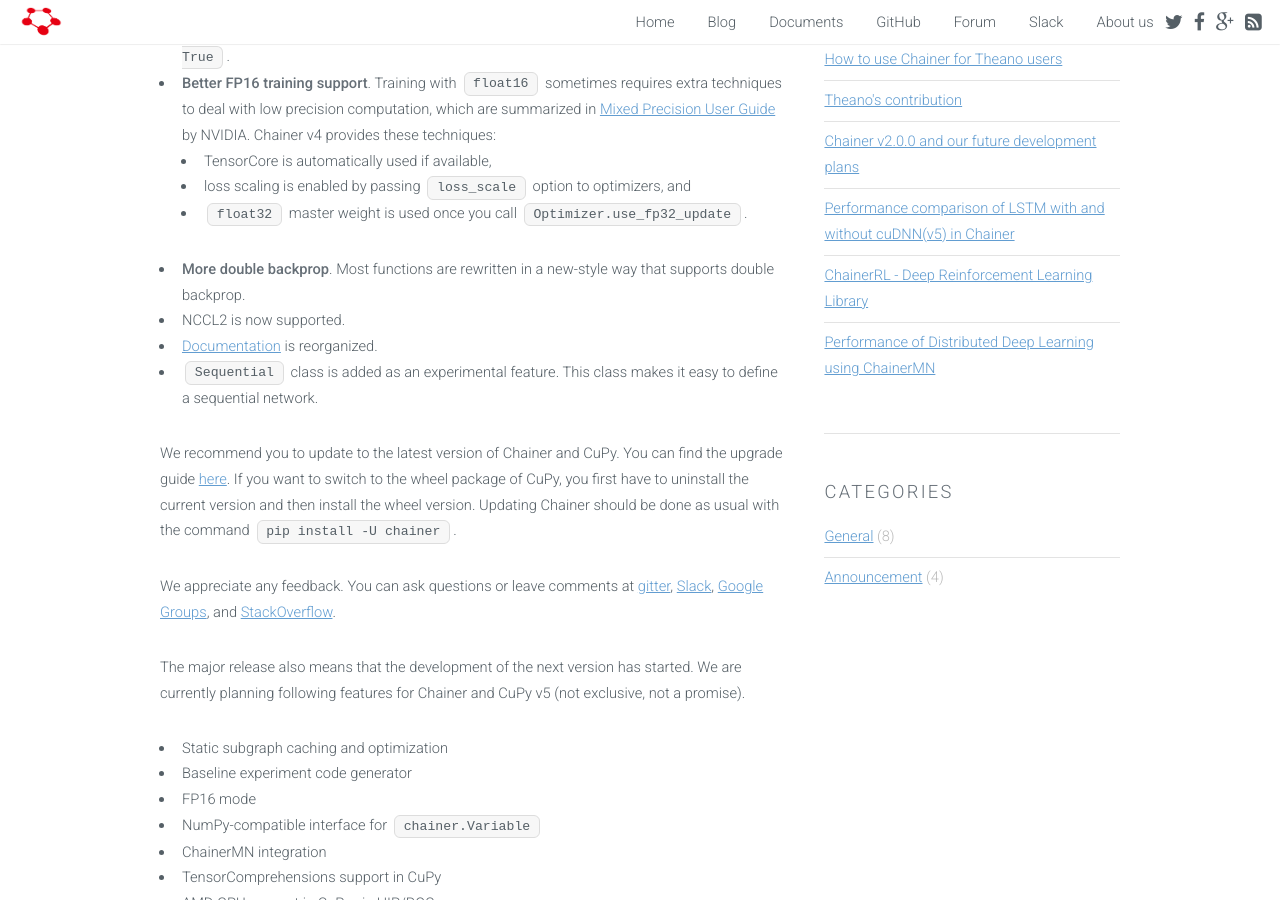
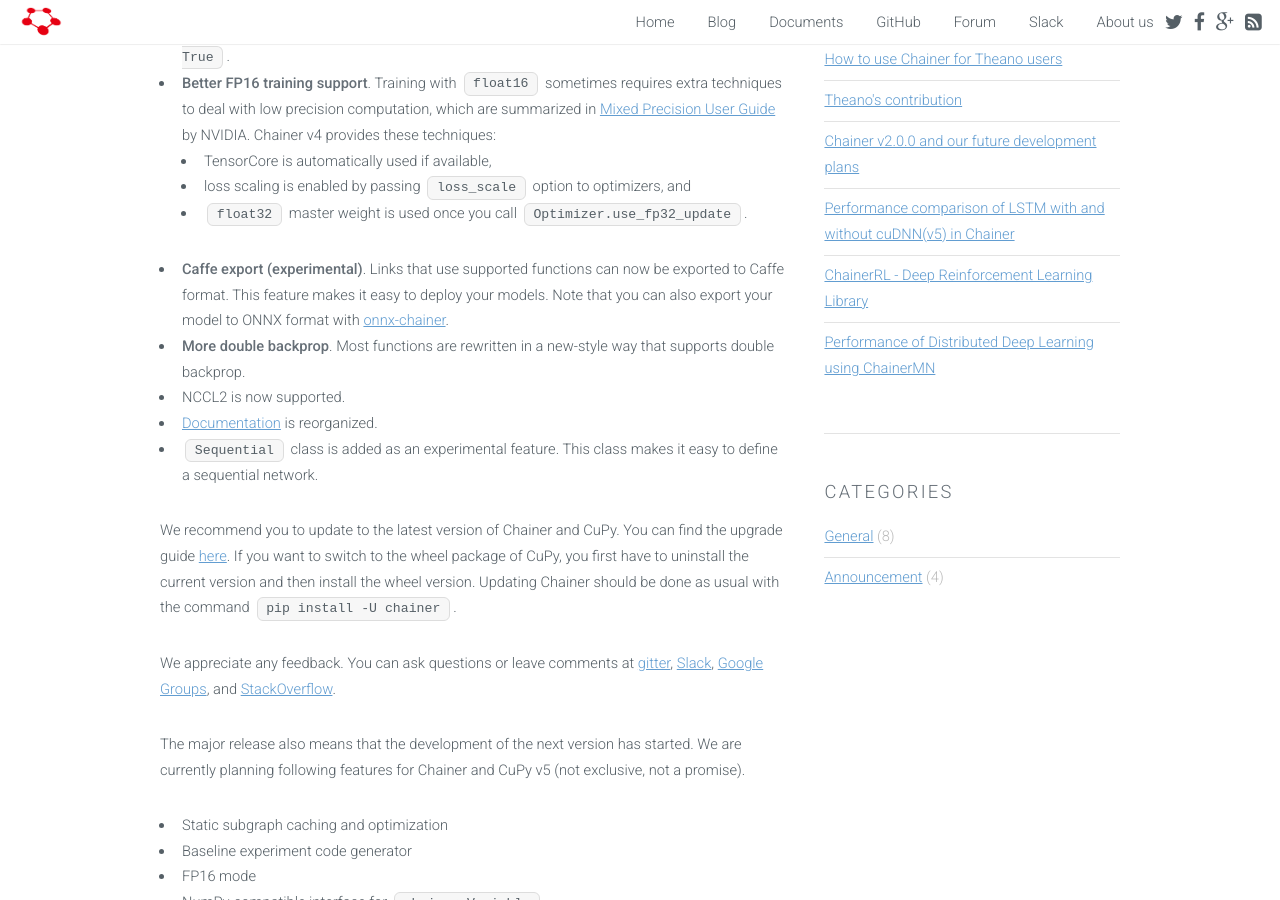
Before and after one commit to chainer/chainer.org, a Jekyll site: the page built from _posts/2018-04-17-released-v4.md, in a window 1280 px wide and 900 px high, scrolled down 720 px. Built offline with Jekyll 4.4.1, drawn with Linux system fonts in a browser that asks for light colours.

Commit message:
Added Caffe-export feature to v4 post

```diff
--- a/_posts/2018-04-17-released-v4.md
+++ b/_posts/2018-04-17-released-v4.md
@@ -29,6 +29,10 @@
   - TensorCore is automatically used if available,
   - loss scaling is enabled by passing `loss_scale` option to optimizers, and
   - `float32` master weight is used once you call `Optimizer.use_fp32_update`.
+- **Caffe export (experimental)**.
+  Links that use supported functions can now be exported to Caffe format.
+  This feature makes it easy to deploy your models.
+  Note that you can also export your model to ONNX format with [onnx-chainer](https://github.com/chainer/onnx-chainer).
 - **More double backprop**. Most functions are rewritten in a new-style way that supports double backprop.
 - NCCL2 is now supported.
 - [Documentation](https://docs.chainer.org/en/latest/) is reorganized.
```
